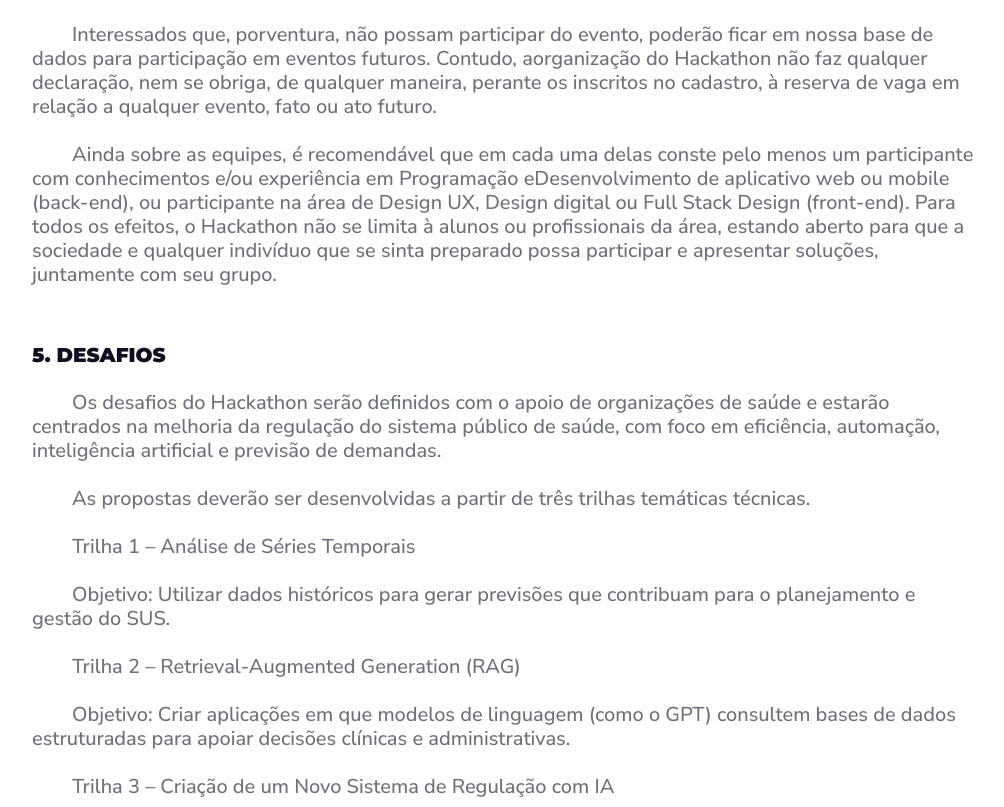
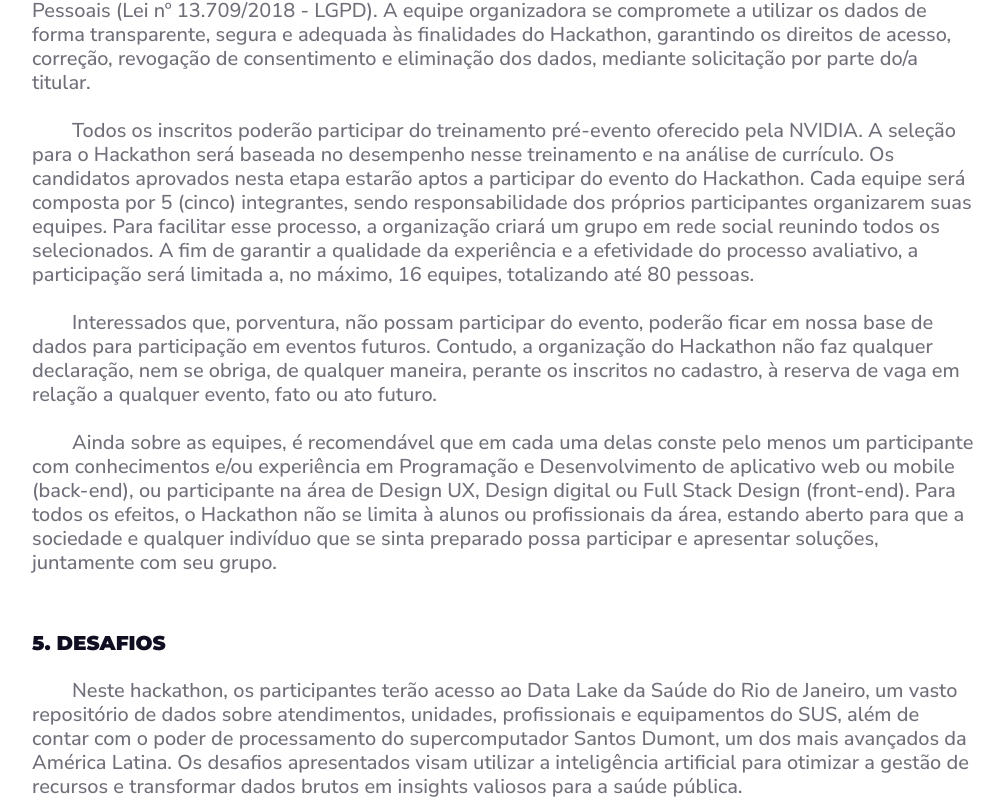
Before and after one commit to inc-coppe/hackaton-ia-2025-site, a React (Vite) app in the folder front/: page /regulamento in a window 1280 px wide. Shown: the part 1773-2580 px from the top of the page, without its empty margins (136-1140 px from the left). Built offline with nearby package versions, Linux system fonts and the light colour scheme; a web font is replaced by a local one.

Commit message:
feat: Terminei de alterar o texto do Regulamento para o novo
Troquei o texto presente no regulamento para o atualizado.

```diff
--- a/front/src/pages/Regulamento/index.tsx
+++ b/front/src/pages/Regulamento/index.tsx
@@ -26,14 +26,14 @@ const regulamentoData = [
     titulo: "1. APRESENTAÇÃO",
     subtitulo: "",
     body: [
-      "O presente regulamento estabelece as normas para o Hackathon de inteligência artificial aplicado à saúde pública, promovido pela Incubadora de Empresas da Coppe/UFRJ e pelo Cietec (Incubadora da USP), em parceria com NVIDIA, o Laboratório Nacional de Computação Científica (LNCC).",
+      "O presente regulamento estabelece as normas para o Hackathon de inteligência artificial aplicado à saúde pública, promovido pela Incubadora de Empresas da Coppe/UFRJ e pelo Cietec (Incubadora da USP), em parceria com NVIDIA, o Laboratório Nacional de Computação Científica (LNCC) e a Secretaria Municipal de Saúde do Rio de Janeiro (SMS-RJ).",
     ],
   },
   {
     titulo: "2. OBJETIVO",
     subtitulo: "",
     body: [
-      "O principal objetivo deste projeto é fomentar o desenvolvimento de soluções inovadoras para os desafios da regulação ambulatorial. Através do Hackathon de IA, buscamos criar ferramentas inteligentes que aprimorem a qualidade da regulação, otimizem o uso dos recursos de saúde e melhorem a experiência do usuário no sistema de saúde pública. O projeto visa:",
+      "O principal objetivo deste projeto é fomentar o desenvolvimento de soluções inovadoras para os desafios da regulação ambulatorial. Através do Hackathon de IA, buscamos criar ferramentas inteligentes que aprimorem a qualidade da regulação, otimizem o uso dos recursos de saúde e melhorem a experiência do usuário no sistema de saúde pública. Para um maior impacto positivo na saúde pública, as soluções desenvolvidas no evento serão publicadas em código aberto com licença Linux. O projeto visa:",
       "● Desenvolver soluções baseadas em IA para automatizar processos de regulação.",
       "● Melhorar a alocação de recursos e o agendamento de atendimentos.",
       "● Criar modelos preditivos para a gestão de demanda e otimização de escalas.",
@@ -51,33 +51,72 @@ const regulamentoData = [
     subtitulo: "",
     body: [
       "● Perfil: Estudantes, profissionais, startups ou pesquisadores das áreas de saúde, TI, dados e gestão pública.",
-      "● Inscrição gratuita via formulário online de 21/05/2025 à 13/08/2025.",
+      "● Inscrição gratuita via formulário online de 21/05/2025 à 13/08/2025.",
       "● Critérios de elegibilidade: Idade mínima de 18 anos.",
       "● Documentação obrigatória: CPF e currículo.",
-      "A inscrição poderá ser realizada de forma individual (com posterior agrupamento em equipes aleatórias) ou por equipes previamente formadas. Na eventualidade de inscrição individual, a validação dessa inscrição ficará condicionada ao agrupamento de participantes individuais logo após a abertura do evento.",
-      "Importante destacar que as equipes serão compostas por 5 (cinco) indivíduos, cabendo aos participantes decidirem entre se dividir em equipes e se inscrever ou realizar a inscrição individual para entrar em uma equipe aleatória. Para garantir a qualidade da experiência e a efetividade do processo avaliativo, o número de equipes participantes será limitado a, no máximo, 16 grupos, totalizando 80 pessoas.",
-      "Interessados que, porventura, não possam participar do evento, poderão ficar em nossa base de dados para participação em eventos futuros. Contudo, aorganização do Hackathon não faz qualquer declaração, nem se obriga, de qualquer maneira, perante os inscritos no cadastro, à reserva de vaga em relação a qualquer evento, fato ou ato futuro.",
-      "Ainda sobre as equipes, é recomendável que em cada uma delas conste pelo menos um participante com conhecimentos e/ou experiência em Programação eDesenvolvimento de aplicativo web ou mobile (back-end), ou participante na área de Design UX, Design digital ou Full Stack Design (front-end). Para todos os efeitos, o Hackathon não se limita à alunos ou profissionais da área, estando aberto para que a sociedade e qualquer indivíduo que se sinta preparado possa participar e apresentar soluções, juntamente com seu grupo.",
+
+      "A participação no Hackathon está condicionada ao fornecimento obrigatório de dados pessoais solicitados no formulário de inscrição. Ao se inscrever, o participante autoriza expressamente o tratamento e o compartilhamento de seus dados com a equipe organizadora, única e exclusivamente para fins relacionados à organização, logística, comunicação, composição de equipes, avaliação dos projetos e divulgação de resultados do evento.",
+
+      "Os dados coletados serão tratados em estrita conformidade com a Lei Geral de Proteção de Dados Pessoais (Lei nº 13.709/2018 - LGPD). A equipe organizadora se compromete a utilizar os dados de forma transparente, segura e adequada às finalidades do Hackathon, garantindo os direitos de acesso, correção, revogação de consentimento e eliminação dos dados, mediante solicitação por parte do/a titular.",
+
+      "Todos os inscritos poderão participar do treinamento pré-evento oferecido pela NVIDIA. A seleção para o Hackathon será baseada no desempenho nesse treinamento e na análise de currículo. Os candidatos aprovados nesta etapa estarão aptos a participar do evento do Hackathon. Cada equipe será composta por 5 (cinco) integrantes, sendo responsabilidade dos próprios participantes organizarem suas equipes. Para facilitar esse processo, a organização criará um grupo em rede social reunindo todos os selecionados. A fim de garantir a qualidade da experiência e a efetividade do processo avaliativo, a participação será limitada a, no máximo, 16 equipes, totalizando até 80 pessoas.",
+
+      "Interessados que, porventura, não possam participar do evento, poderão ficar em nossa base de dados para participação em eventos futuros. Contudo, a organização do Hackathon não faz qualquer declaração, nem se obriga, de qualquer maneira, perante os inscritos no cadastro, à reserva de vaga em relação a qualquer evento, fato ou ato futuro.",
+
+      "Ainda sobre as equipes, é recomendável que em cada uma delas conste pelo menos um participante com conhecimentos e/ou experiência em Programação e Desenvolvimento de aplicativo web ou mobile (back-end), ou participante na área de Design UX, Design digital ou Full Stack Design (front-end). Para todos os efeitos, o Hackathon não se limita à alunos ou profissionais da área, estando aberto para que a sociedade e qualquer indivíduo que se sinta preparado possa participar e apresentar soluções, juntamente com seu grupo."
     ],
   },
   {
     titulo: "5. DESAFIOS",
     subtitulo: "",
     body: [
-      "Os desafios do Hackathon serão definidos com o apoio de organizações de saúde e estarão centrados na melhoria da regulação do sistema público de saúde, com foco em eficiência, automação, inteligência artificial e previsão de demandas.",
-      "As propostas deverão ser desenvolvidas a partir de três trilhas temáticas técnicas.",
-      "Trilha 1 – Análise de Séries Temporais",
-      "Objetivo: Utilizar dados históricos para gerar previsões que contribuam para o planejamento e gestão do SUS.",
-      "Trilha 2 – Retrieval-Augmented Generation (RAG)",
-      "Objetivo: Criar aplicações em que modelos de linguagem (como o GPT) consultem bases de dados estruturadas para apoiar decisões clínicas e administrativas.",
-      "Trilha 3 – Criação de um Novo Sistema de Regulação com IA",
-      "Objetivo: Utilizar IA para prototipar novas funcionalidades ou módulos que modernizem o sistema de regulação, com foco em automação, usabilidade e integração.",
-      "Dentro das trilhas técnicas apresentadas, os participantes deverão desenvolver soluções para desafios previamente definidos, que se organizam em torno dos seguintes eixos temáticos:",
-      "● Apoio à Inserção e Qualificação da Solicitação: Criar soluções que apoiem osolicitante na elaboração e qualificação das solicitações de atendimento,considerando protocolos clínicos e dados do prontuário eletrônico.",
-      "● Apoio à Decisão Regulatória: Desenvolver ferramentas que automatizam e agilizam a análise das solicitações, baseadas em protocolos de menor complexidade.",
-      "● Análise Preditiva de Demanda e Oferta: Utilizar IA para prever a demanda de procedimentos e sugerir ajustes na oferta de serviços com base em dados históricos.",
-      "● Inteligência no Agendamento: Criar sistemas que recomendam o melhor local e horário de atendimento, levando em consideração a disponibilidade e a distância do paciente.",
-      "● Gestão e Otimização de Recursos: Propor soluções para alocação otimizada de recursos humanos e escalas de atendimento, evitando sobrecarga e aumentando a eficiência do sistema.",
+      "Neste hackathon, os participantes terão acesso ao Data Lake da Saúde do Rio de Janeiro, um vasto repositório de dados sobre atendimentos, unidades, profissionais e equipamentos do SUS, além de contar com o poder de processamento do supercomputador Santos Dumont, um dos mais avançados da América Latina. Os desafios apresentados visam utilizar a inteligência artificial para otimizar a gestão de recursos e transformar dados brutos em insights valiosos para a saúde pública.",
+
+      "Desafio 1 – Análise Preditiva e Gestão de Recursos em Saúde",
+
+      "O sistema de saúde pública enfrenta desafios contínuos de alocação eficiente de recursos, superlotação e longas filas de espera. A análise preditiva é uma ferramenta poderosa para ajudar a antecipar demandas e melhorar a gestão.",
+
+      "Os participantes serão desafiados a construir modelos preditivos a partir de dados históricos de atendimentos e faltas (no-shows), com foco nas seguintes áreas:",
+
+      "● Previsão de no-show: Desenvolver modelos que identifiquem padrões de absenteísmo, ajudando na reprogramação de atendimentos e alocação eficiente de recursos.",
+
+      "● Previsão de superlotação: Criar sistemas que prevejam sobrecargas nas unidades de saúde, possibilitando a gestão proativa de filas e o encaminhamento adequado dos pacientes.",
+
+      "● Identificação de sobrecarga de equipamentos e profissionais: Detectar equipamentos e profissionais com alta demanda, para otimizar a alocação de recursos e evitar o desgaste.",
+
+      "● Segmentação de perfis de pacientes: Analisar dados para identificar grupos de risco com maior probabilidade de faltar ao atendimento ou de necessitar de atenção especial.",
+
+      "● Simulação de cenários: Testar diferentes políticas e estratégias de alocação de recursos, como ampliação de horários ou redistribuição de profissionais, para avaliar os impactos na gestão de filas e na qualidade do atendimento.",
+
+      "● Detecção de anomalias: Identificar comportamentos fora do padrão, como subutilização de recursos ou problemas pontuais em determinadas regiões ou unidades.",
+
+      "Este desafio visa fornecer ferramentas para uma gestão mais inteligente e eficaz dos recursos de saúde, reduzindo custos e melhorando a qualidade do atendimento.",
+
+      "Desafio 2 – RAG e Diálogo com Dados em Linguagem Natural",
+
+      "O grande volume de dados gerados pelo sistema de saúde só é útil quando transformado em insights acionáveis. Este desafio convida os participantes a desenvolver soluções que utilizem RAG (Retrieval-Augmented Generation) e interfaces de linguagem natural para facilitar a interação com os dados e gerar informações valiosas.",
+
+      "Os participantes deverão criar sistemas que permitam:",
+
+      "● Geração automática de insights: Desenvolver algoritmos capazes de extrair padrões e informações relevantes dos dados brutos, oferecendo recomendações para gestores e profissionais de saúde.",
+
+      "● Consultas em linguagem natural: Construir interfaces que permitam que usuários façam perguntas em linguagem simples e obtenham respostas precisas a partir dos dados de saúde disponíveis.",
+
+      "● Interfaces de diálogo e análise: Criar plataformas conversacionais e visuais que democratizam o acesso a análises avançadas, facilitando a interação dos gestores e profissionais de saúde com os dados.",
+
+      "● Multimodalidade de dados: Integrar dados estruturados e não estruturados, como registros clínicos e relatórios administrativos, para fornecer uma análise completa.",
+
+      "● Suporte à decisão clínica e gerencial: Desenvolver sistemas que ajudem na tomada de decisões, combinando dados históricos com políticas públicas e evidências científicas.",
+
+      "● Explicabilidade e transparência: Garantir que os modelos gerem respostas explicáveis e que os usuários possam entender os critérios utilizados para a geração dos insights.",
+
+      "● Acessibilidade e usabilidade: Construir interfaces inclusivas e de fácil uso, capazes de atender a diversos perfis de usuários, desde gestores a cidadãos comuns.",
+
+      "● Segurança e ética nos dados: Aplicar boas práticas de anonimização e controle de acesso, assegurando que os dados sensíveis sejam protegidos e utilizados de forma ética.",
+
+      "Este desafio busca transformar os dados em recursos acessíveis e acionáveis para todos os envolvidos na gestão da saúde pública.",
+
+      "Além dos desafios propostos, incentivamos os participantes a explorar o Data Lake da Saúde do Rio de Janeiro, identificar padrões ocultos e propor soluções para problemas latentes que não foram explicitamente mencionados nos desafios. O hackathon é um espaço para inovação aberta, onde a criatividade, aliada aos dados, pode revelar novas oportunidades para transformar a saúde pública.",
     ],
   },
   {
@@ -85,14 +124,14 @@ const regulamentoData = [
     subtitulo: "",
     body: [
       "As soluções desenvolvidas pelos participantes durante o Hackathon serão avaliadas seguindo os seguintes critérios:",
-      "● Impacto na saúde pública (30%): A solução deve demonstrar como pode melhorar a eficiência e qualidade dos serviços de saúde pública, especialmente no processo de regulação.",
-      "● Viabilidade técnica (25%): Avaliação da capacidade da solução em ser implementada tecnicamente dentro do sistema de saúde público.",
-      "● Inovação (20%): A originalidade e a utilização de novas tecnologias para resolver o desafio proposto.",
-      "● Escalabilidade (15%): A capacidade da solução em ser expandida e aplicada em outros contextos ou regiões.",
-      "● Apresentação (10%): Clareza e organização da apresentação da solução e seu impacto potencial.",
+      "● Impacto na saúde pública (30%): A solução deve demonstrar como pode melhorar a eficiência e qualidade dos serviços de saúde pública, especialmente no processo de regulação.",
+      "● Viabilidade técnica (25%): Avaliação da capacidade da solução em ser implementada tecnicamente dentro do sistema de saúde público.",
+      "● Inovação (20%): A originalidade e a utilização de novas tecnologias para resolver o desafio proposto.",
+      "● Escalabilidade (15%): A capacidade da solução em ser expandida e aplicada em outros contextos ou regiões.",
+      "● Apresentação (10%): Clareza e organização da apresentação da solução e seu impacto potencial.",
 
       "A banca avaliadora será composta por especialistas indicados pelas instituições parceiras e apoiadoras do evento, incluindo profissionais com saber nas áreas de Inteligência Artificial e saúde pública, patrocinadores nível Ouro, gestores de Saúde Pública, bem como representantes da Coppe/UFRJ, da Universidade Federal do Rio de Janeiro (UFRJ) e da Universidade de São Paulo (USP).",
-      "A composição final da banca será divulgada posteriormente, observando critérios de competência técnica, diversidade institucional e alinhamento aos objetivos do hackathon.",
+      "A composição final da banca será divulgada posteriormente, observando critérios de competência técnica, diversidade institucional e alinhamento aos objetivos do Hackathon.",
     ],
   },
   {
@@ -106,8 +145,10 @@ const regulamentoData = [
     titulo: "8. PREMIAÇÃO",
     subtitulo: "",
     body: [
-      "O Hackathon de IA adotará um modelo colaborativo, no qual o prêmio de R$20.000,00 (vinte mil reais) será distribuído entre as 5 melhores equipes. A proposta busca valorizar o talento, a criatividade e o espírito de cooperação entre os participantes.",
+      "O Hackathon de IA adotará um modelo colaborativo, no qual o prêmio de R$20.000,00 (vinte mil reais) será distribuído entre as 5 melhores equipes. A proposta busca valorizar o talento, a criatividade e o espírito de cooperação entre os participantes. Parceiros poderão oferecer premiações adicionais, que serão divulgadas no site oficial e por e-mail aos participantes.",
+
       "Todos os participantes receberão certificados referentes aos treinamentos oferecidos durante o evento, reconhecendo o engajamento e a qualificação adquirida ao longo da jornada.",
+
       "As soluções mais inovadoras poderão ser incubadas como startups, com suporte estratégico e operacional oferecido pela Incubadora de Empresas da Coppe/UFRJ ou pelo Cietec (USP), possibilitando a continuidade e o desenvolvimento dos projetos selecionados.",
     ],
   },
@@ -115,17 +156,24 @@ const regulamentoData = [
     titulo: "9. REGRAS DE CONDUTA",
     subtitulo: "",
     body: [
-      "● Organização: Fornecer dados anonimizados de um portal de saúde, infraestrutura técnica (ex: acesso ao supercomputador Santos Dumont) e mentores.",
-      "● Participantes: Ceder direitos de uso não exclusivo das soluções para o portal de saúde (se aplicável).",
+      "● Organização: Fornecer dados anonimizados da SMS-RJ, infraestrutura técnica e mentores.",
+
+      "● Participantes: Ceder direitos de uso não exclusivo das soluções para a SMS- RJ (se aplicável).",
+
       "● LGPD: Todos os dados utilizados devem seguir a Lei Geral de Proteção de Dados.",
+
       "O Hackathon de IA: Regulação do Sistema Público de Saúde visa criar um ambiente criativo, colaborativo e inovador. Para garantir uma experiência positiva para todos, é fundamental que todos os participantes ajam com respeito e civilidade.",
 
       "Ética e Respeito à Diversidade: O evento promove a inclusão e o respeito a todas as pessoas, independentemente de raça, etnia, gênero, orientação sexual, religião, deficiência ou qualquer outra característica pessoal. Qualquer forma de discriminação, racismo, intolerância ou assédio será severamente penalizada, incluindo a desqualificação imediata do participante ou equipe. Os participantes devem tratar uns aos outros com dignidade e promover um ambiente seguro e acolhedor.",
 
       "Comportamento Inadequado: A inobservância das instruções fornecidas pela equipe organizadora poderá resultar no cancelamento da inscrição do participante, sem possibilidade de nova inscrição. É absolutamente proibido o consumo de bebidas alcoólicas e a utilização indevida de drogas ou medicamentos durante o evento.",
+
       "Denúncias e Segurança: Caso qualquer atividade ou comportamento suspeito ocorra, ou se algo for identificado como violação dos princípios de ética e respeito, deve ser imediatamente reportado à equipe organizadora ou ao pessoal de segurança designado.",
+
       "Uso da Infraestrutura: Os participantes terão acesso gratuito à internet e a recursos de rede. A rede será monitorada por motivos de segurança, sendo permitida sua utilização exclusivamente para finalidades relacionadas ao Hackathon. Qualquer uso indevido dos recursos será passível de penalização.",
+
       "Responsabilidade: Os participantes são responsáveis por respeitar os direitos de propriedade intelectual de terceiros, incluindo direitos autorais e outros. A organização não se responsabiliza por eventuais violações de direitos por parte dos participantes.",
+
       "A organização do evento se reserva o direito de tomar as ações necessárias para garantir que as regras e a ética sejam respeitadas. Qualquer incidente ou violação será resolvido de forma soberana e irrecorrível pela equipe organizadora, salvo em casos que excedam sua competência legal.",
     ],
   },
@@ -141,14 +189,21 @@ const regulamentoData = [
     subtitulo: "",
     body: [
       "Quaisquer dúvidas, divergências ou situações não previstas neste Regulamento serão julgadas e decididas, de forma soberana e irrecorrível, pela organização do evento.",
+
       "Os participantes inscritos são responsáveis por acompanhar a programação, os resultados e eventuais alterações no evento.",
+
       "A participação no Hackathon, através da efetivação da inscrição, conforme definido neste Regulamento, bem como o posterior aceite online, implicam o conhecimento e total aceitação de todos os itens deste Regulamento.",
+
       "A aceitação online dos termos deste Regulamento, pelos participantes, condição prévia para a participação regular no Hackathon, também implicará a expressa autorização e licenciamento gratuitos, mundiais, livres de pagamento de royalties, por prazo indeterminado, à organização, a qualquer das empresas apoiadoras do evento, para fins de reprodução parcial ou integral, edição, adaptação, tradução para qualquer outro idioma, publicação, transmissão, emissão, distribuição e comunicação ao público por quaisquer meios e em quaisquer formatos de:",
 
       "1) nome, imagem, vídeo e voz dos participantes, que poderão ser gravados durante o período de participação neste evento, a critério da equipe organizadora;",
+
       "2) divulgação do escopo, conteúdo e funcionalidades do projeto vencedor. Os participantes vencedores ou qualquer dos participantes não terão direito ao recebimento de quaisquer valores, seja a que tempo e/ou a que título for, em virtude de qualquer forma de utilização, divulgação e reprodução do produto desenvolvido.",
+
       "Os participantes declaram, ainda, que qualquer funcionalidade dos respectivos projetos, bem como os próprios projetos desenvolvidos para a participação neste evento, não ofende ou venham a transgredir quaisquer direitos de terceiros, especialmente direitos de propriedade intelectual, e que não são ofensivos, injuriosos, difamadores, nem são de qualquer forma ilegais ou ilícitos.",
+
       "Não serão aceitas soluções tecnológicas copiadas ou reproduzidas, de forma total ou parcial, de outras fontes e/ou competições. A identificação de uma cópia, total ou parcial, será punida com a desclassificação do respectivo participante e/ou equipe.",
+
       "A organização não se responsabiliza pelo uso de bases de dados públicos e/ou privados pelos participantes do Hackathon em Saúde, exceto aquelas que serão fornecidas pelo comitê executivo para o desenvolvimento das soluções.",
     ],
   },
```
